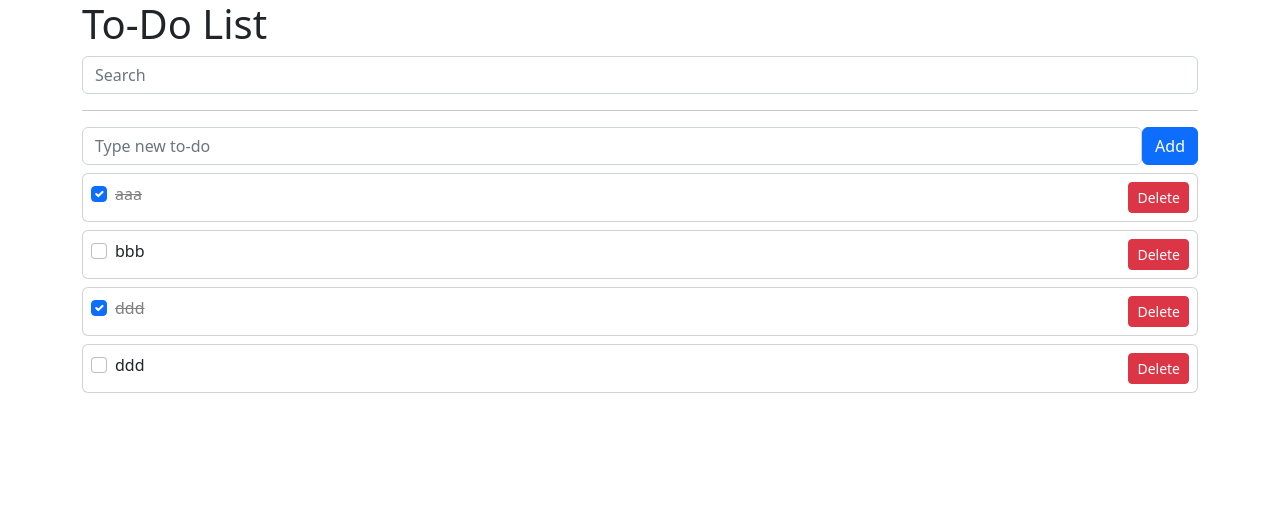
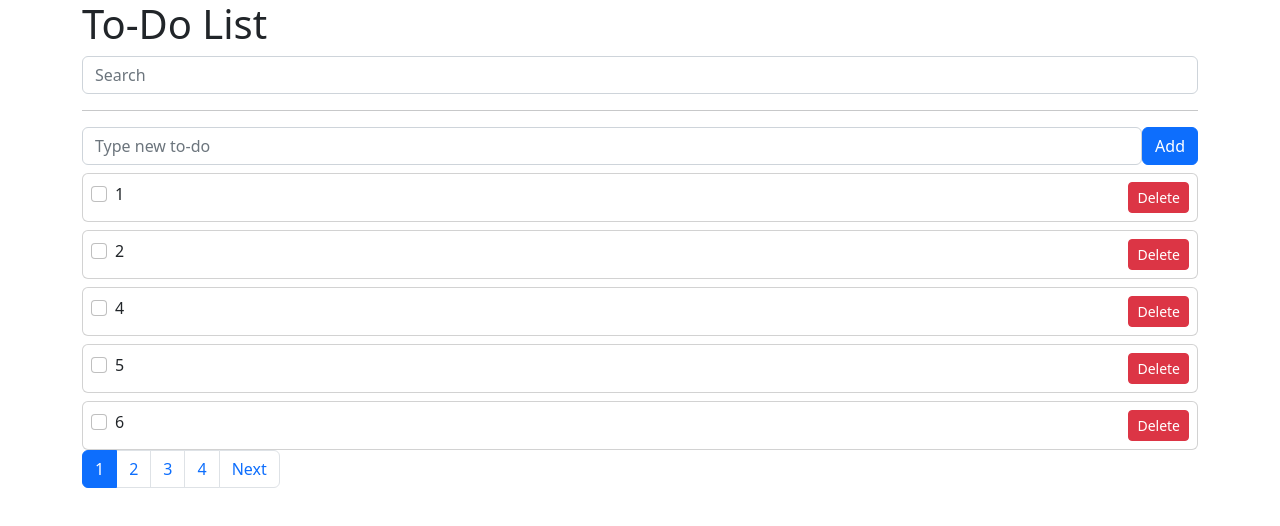
Before and after one commit to carrot31/todo, a Vue app: page / in a window 1280 px wide. Shown: the top 526 px of the page. Built offline with nearby package versions, Linux system fonts and the light colour scheme; data requests are answered from the project's data file.

Commit message:
[34] Pagination

```diff
--- a/db.json
+++ b/db.json
@@ -1,24 +1,89 @@
 {
   "todos": [
     {
-      "subject": "aaa",
-      "completed": true,
+      "subject": "1",
+      "completed": false,
       "id": 1
     },
     {
-      "subject": "bbb",
+      "subject": "2",
       "completed": false,
       "id": 2
     },
     {
-      "subject": "ddd",
-      "completed": true,
-      "id": 3
+      "subject": "4",
+      "completed": false,
+      "id": 4
     },
     {
-      "subject": "ddd",
+      "subject": "5",
       "completed": false,
-      "id": 4
+      "id": 5
+    },
+    {
+      "subject": "6",
+      "completed": false,
+      "id": 6
+    },
+    {
+      "subject": "7",
+      "completed": false,
+      "id": 7
+    },
+    {
+      "subject": "8",
+      "completed": false,
+      "id": 8
+    },
+    {
+      "subject": "9",
+      "completed": false,
+      "id": 9
+    },
+    {
+      "subject": "10",
+      "completed": false,
+      "id": 10
+    },
+    {
+      "subject": "11",
+      "completed": false,
+      "id": 11
+    },
+    {
+      "subject": "12",
+      "completed": false,
+      "id": 12
+    },
+    {
+      "subject": "13",
+      "completed": false,
+      "id": 13
+    },
+    {
+      "subject": "d",
+      "completed": false,
+      "id": 14
+    },
+    {
+      "subject": "s",
+      "completed": false,
+      "id": 15
+    },
+    {
+      "subject": "a",
+      "completed": false,
+      "id": 16
+    },
+    {
+      "subject": "f",
+      "completed": false,
+      "id": 17
+    },
+    {
+      "subject": "s",
+      "completed": false,
+      "id": 18
     }
   ]
 }
--- a/src/App.vue
+++ b/src/App.vue
@@ -2,6 +2,7 @@
 
   <div class="container">
     <h1>To-Do List</h1>
+    <!-- search 입력창 -->
     <input
       class="form-control"
       type="text"
@@ -9,15 +10,32 @@
       placeholder="Search"
     />
     <hr/>
+    <!-- todo 입력창 -->
     <TodoSimpleForm @add-todo="addTodo" />
     <div style="color:red">{{error}}</div>
       <div v-if="!filteredTodos.length">
         There is nothing to display
       </div>
+    <!-- todo 리스트 -->
     <TodoList
       :todos="filteredTodos"
       @toggle-todo="toggleTodo"
       @delete-todo="deleteTodo"/>
+
+    <nav aria-label="Page navigation example">
+      <ul class="pagination">
+        <li class="page-item" v-if="currentPage !== 1">
+          <a style="cursor: pointer" class="page-link" @click="getTodos(currentPage-1)" >Previous</a>
+        </li>
+        <li class="page-item" :class="currentPage === page ? 'active': ''"
+          v-for="(page, index) in numberOfPages" :key="page+index">
+          <a style="cursor: pointer" class="page-link" @click="getTodos(page)">{{page}}</a>
+        </li>
+        <li class="page-item" v-if="numberOfPages !== currentPage">
+          <a style="cursor: pointer" class="page-link" @click="getTodos(currentPage+1)">Next</a>
+        </li>
+      </ul>
+    </nav>
   </div>
 
 </template>
@@ -29,10 +47,6 @@ import TodoList from './components/TodoList.vue';
 import axios from 'axios';
 
 export default {
-    component: {
-        TodoSimpleForm,
-        TodoList,
-    },
     setup() {
         const todos = ref([]);
         const todoStyle = {
@@ -40,12 +54,25 @@ export default {
             color: "gray",
         };
         const error = ref('');
+        const numberOfTodos = ref(0);
+        const limit = 5;
+        const currentPage = ref(1);
+
+        const numberOfPages = computed(()=>{
+          return Math.ceil(numberOfTodos.value/limit);
+        })
 
         //DB에서 데이터 가져오기
-        const getTodos = async () =>{
+        const getTodos = async (page = currentPage.value) =>{
+          currentPage.value = page;
           error.value='';
           try{
-            const res = await axios.get('http://localhost:3000/todos',{})
+            const res = await axios.get(
+              `http://localhost:3000/todos?_page=${page}&_limit=${limit}`,{
+
+              }
+            );
+            numberOfTodos.value = res.headers['x-total-count'];
             todos.value = res.data
           } catch(err){
             console.log(err)
@@ -119,6 +146,8 @@ export default {
             filteredTodos,
             error,
             getTodos,
+            numberOfPages,
+            currentPage,
         };
     },
     components: { TodoSimpleForm, TodoList }
```
Also changed, not shown: db-1660382437537.json (added, +19 -0 lines), src/components/TodoPagination.vue (added, +53 -0 lines).
